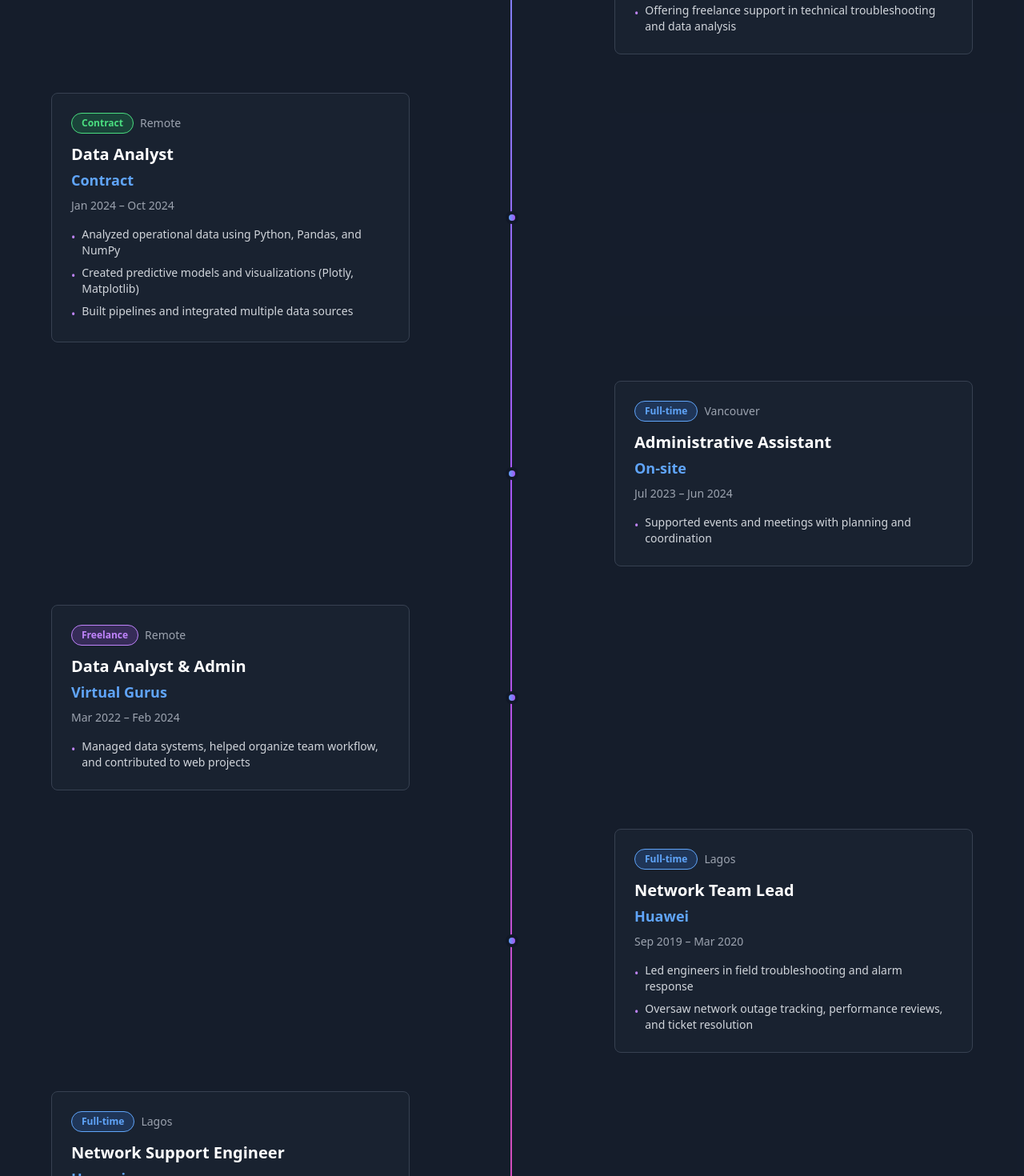
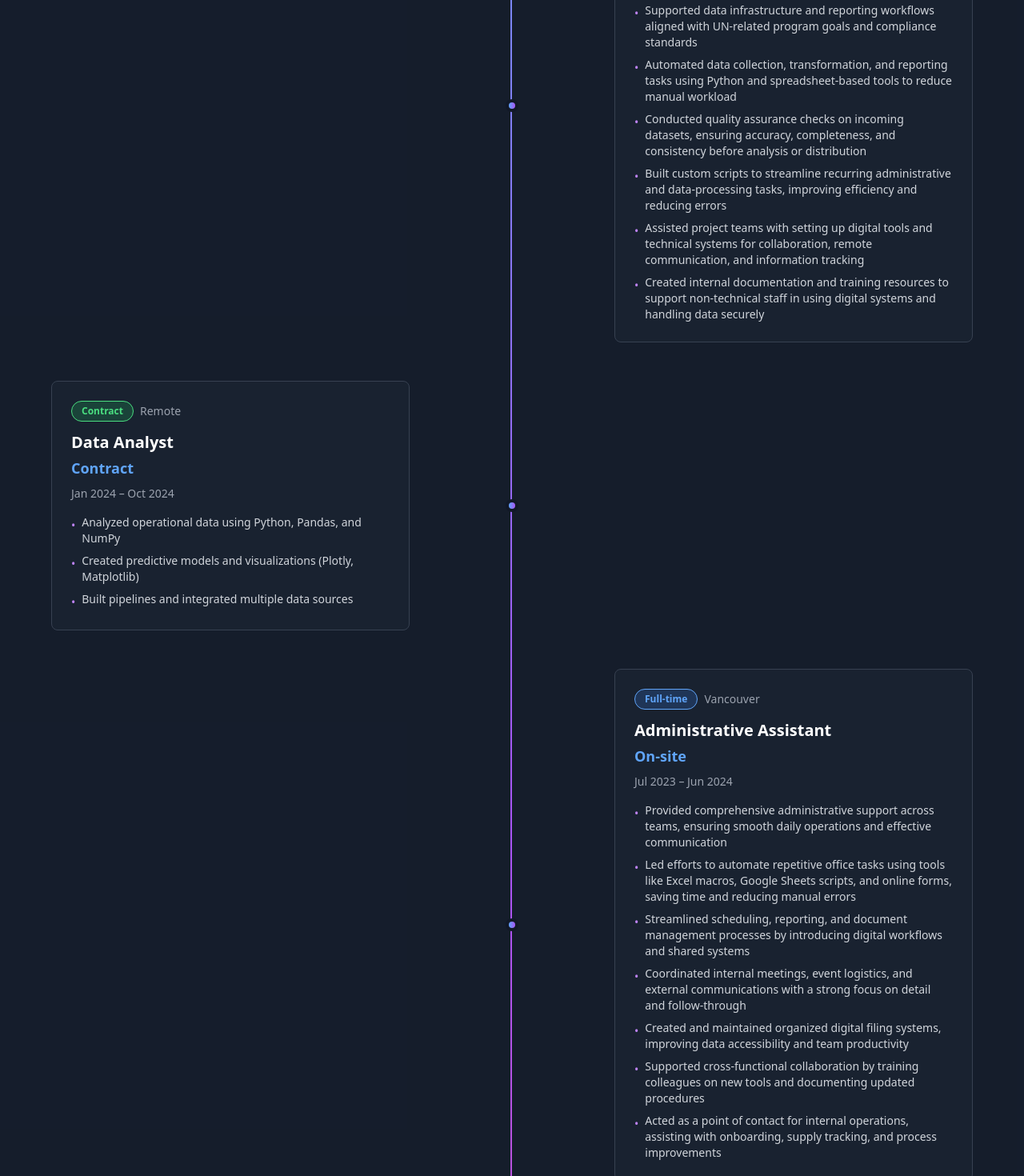
Before and after one commit to ValentinaAkpan/Valentina-portfolio, a React (Vite) app: page / in a window 1280 px wide. Shown: the part 2400-3870 px from the top of the page at 80% size. Built offline with nearby package versions, Linux system fonts and the light colour scheme.

Commit message:
Add Undivide Project and Admin Assistant details
Added descriptions for the Undivide Project and Administrative Assistant roles in the Experience section.

```diff
--- a/src/components/Experience.tsx
+++ b/src/components/Experience.tsx
@@ -1,4 +1,3 @@
-
 const Experience = () => {
   const experiences = [
     {
@@ -22,7 +21,12 @@ const Experience = () => {
       location: "Remote",
       type: "Freelance",
       responsibilities: [
-        "Offering freelance support in technical troubleshooting and data analysis"
+        "Supported data infrastructure and reporting workflows aligned with UN-related program goals and compliance standards",
+        "Automated data collection, transformation, and reporting tasks using Python and spreadsheet-based tools to reduce manual workload",
+        "Conducted quality assurance checks on incoming datasets, ensuring accuracy, completeness, and consistency before analysis or distribution",
+        "Built custom scripts to streamline recurring administrative and data-processing tasks, improving efficiency and reducing errors",
+        "Assisted project teams with setting up digital tools and technical systems for collaboration, remote communication, and information tracking",
+        "Created internal documentation and training resources to support non-technical staff in using digital systems and handling data securely"
       ]
     },
     {
@@ -44,7 +48,13 @@ const Experience = () => {
       location: "Vancouver",
       type: "Full-time",
       responsibilities: [
-        "Supported events and meetings with planning and coordination"
+        "Provided comprehensive administrative support across teams, ensuring smooth daily operations and effective communication",
+        "Led efforts to automate repetitive office tasks using tools like Excel macros, Google Sheets scripts, and online forms, saving time and reducing manual errors",
+        "Streamlined scheduling, reporting, and document management processes by introducing digital workflows and shared systems",
+        "Coordinated internal meetings, event logistics, and external communications with a strong focus on detail and follow-through",
+        "Created and maintained organized digital filing systems, improving data accessibility and team productivity",
+        "Supported cross-functional collaboration by training colleagues on new tools and documenting updated procedures",
+        "Acted as a point of contact for internal operations, assisting with onboarding, supply tracking, and process improvements"
       ]
     },
     {
```
